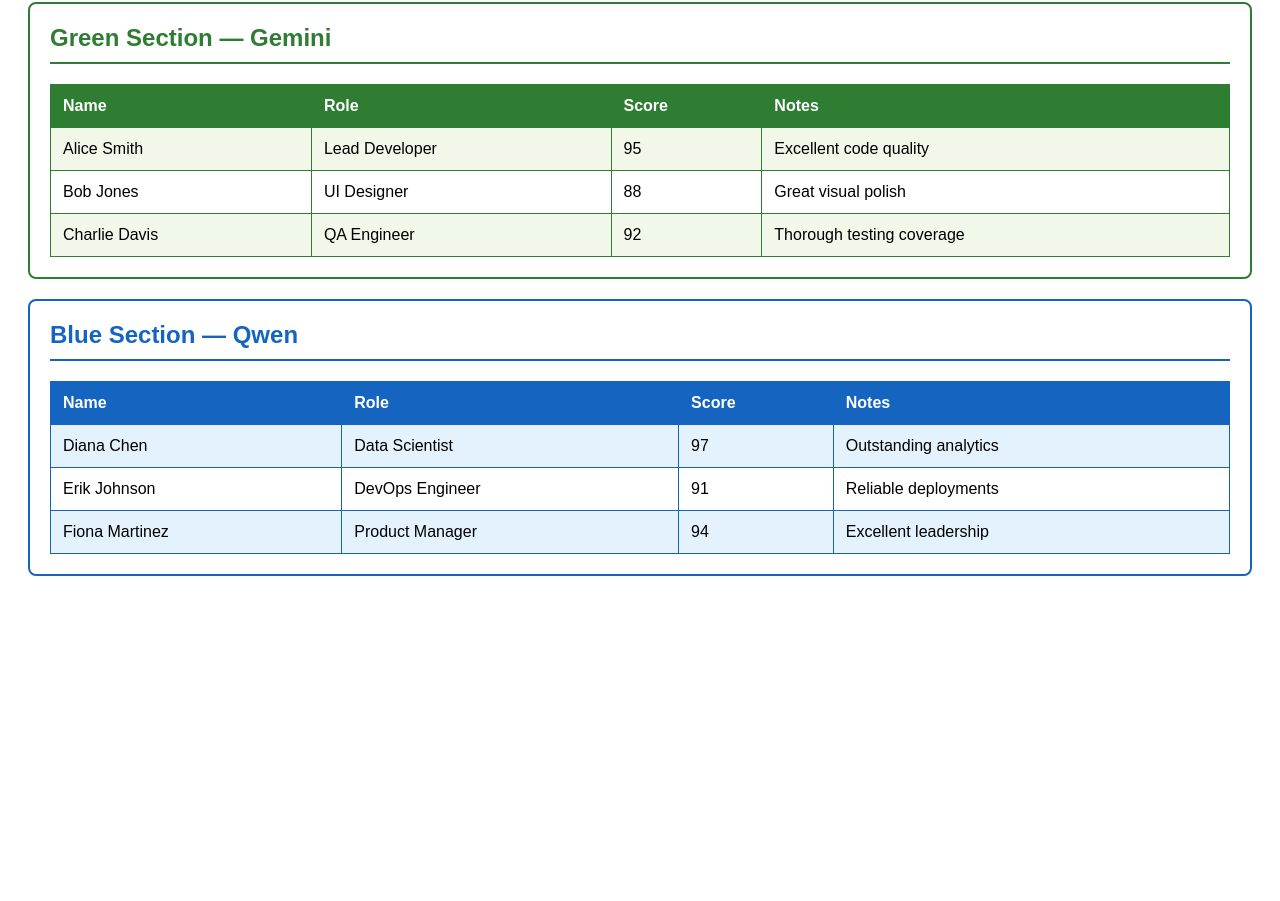
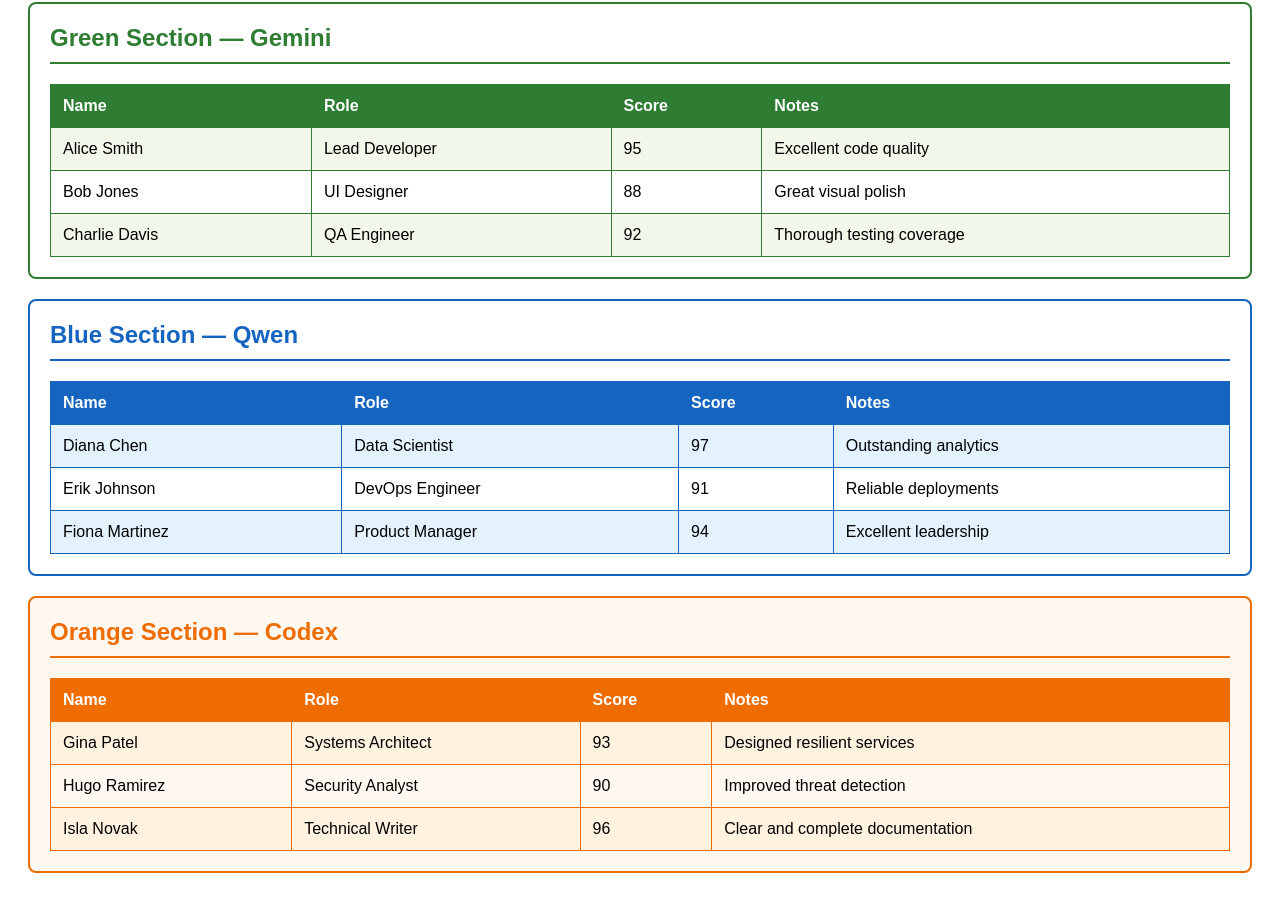
Before and after one commit to deepklarity/smoke_test, a plain HTML site: page smoke_output/index.html in a window 1280 px wide. Shown: the part 106-1007 px from the top of the page. Before the commit the page ends 800 px from the top, so only its background shows below. Drawn offline with Linux system fonts and the light colour scheme.

Commit message:
Auto-commit task 10: Append orange-themed table section

```diff
--- a/smoke_output/index.html
+++ b/smoke_output/index.html
@@ -73,5 +73,38 @@
             </tbody>
         </table>
     </div>
+    <div class="orange-section" style="border: 2px solid #ef6c00; padding: 20px; margin-top: 20px; border-radius: 8px; background-color: #fff8f1;">
+        <h2 style="color: #ef6c00; border-bottom: 2px solid #ef6c00; padding-bottom: 10px; margin-top: 0;">Orange Section — Codex</h2>
+        <table style="border-collapse: collapse; width: 100%; margin-top: 20px; border: 1px solid #ef6c00;">
+            <thead>
+                <tr style="background-color: #ef6c00; color: white;">
+                    <th style="border: 1px solid #ef6c00; padding: 12px; text-align: left;">Name</th>
+                    <th style="border: 1px solid #ef6c00; padding: 12px; text-align: left;">Role</th>
+                    <th style="border: 1px solid #ef6c00; padding: 12px; text-align: left;">Score</th>
+                    <th style="border: 1px solid #ef6c00; padding: 12px; text-align: left;">Notes</th>
+                </tr>
+            </thead>
+            <tbody>
+                <tr style="background-color: #fff3e0;">
+                    <td style="border: 1px solid #ef6c00; padding: 12px;">Gina Patel</td>
+                    <td style="border: 1px solid #ef6c00; padding: 12px;">Systems Architect</td>
+                    <td style="border: 1px solid #ef6c00; padding: 12px;">93</td>
+                    <td style="border: 1px solid #ef6c00; padding: 12px;">Designed resilient services</td>
+                </tr>
+                <tr>
+                    <td style="border: 1px solid #ef6c00; padding: 12px;">Hugo Ramirez</td>
+                    <td style="border: 1px solid #ef6c00; padding: 12px;">Security Analyst</td>
+                    <td style="border: 1px solid #ef6c00; padding: 12px;">90</td>
+                    <td style="border: 1px solid #ef6c00; padding: 12px;">Improved threat detection</td>
+                </tr>
+                <tr style="background-color: #fff3e0;">
+                    <td style="border: 1px solid #ef6c00; padding: 12px;">Isla Novak</td>
+                    <td style="border: 1px solid #ef6c00; padding: 12px;">Technical Writer</td>
+                    <td style="border: 1px solid #ef6c00; padding: 12px;">96</td>
+                    <td style="border: 1px solid #ef6c00; padding: 12px;">Clear and complete documentation</td>
+                </tr>
+            </tbody>
+        </table>
+    </div>
 </body>
 </html>
```
Also changed, not shown: .codex/config.toml (added), 1 other file.
